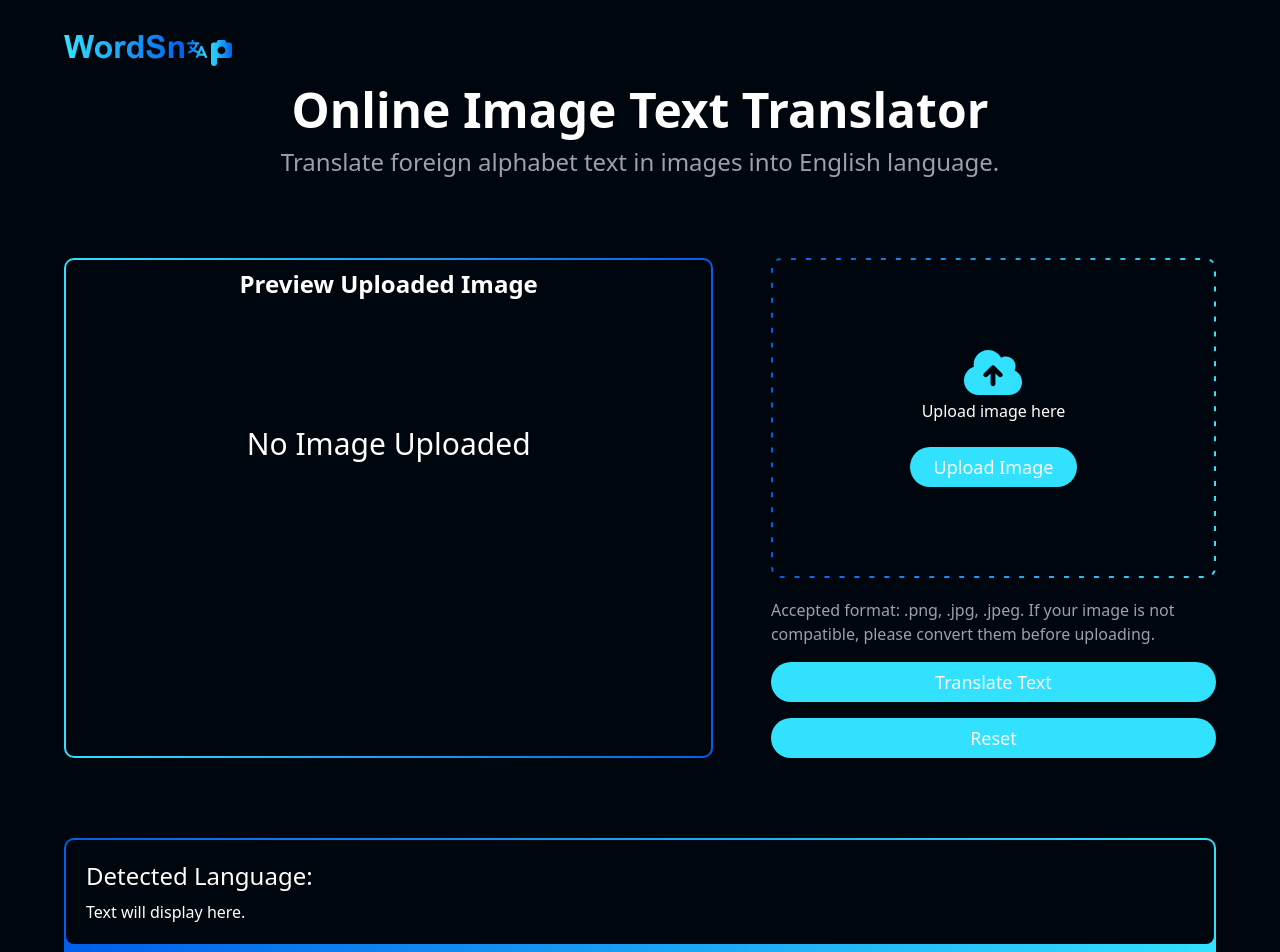
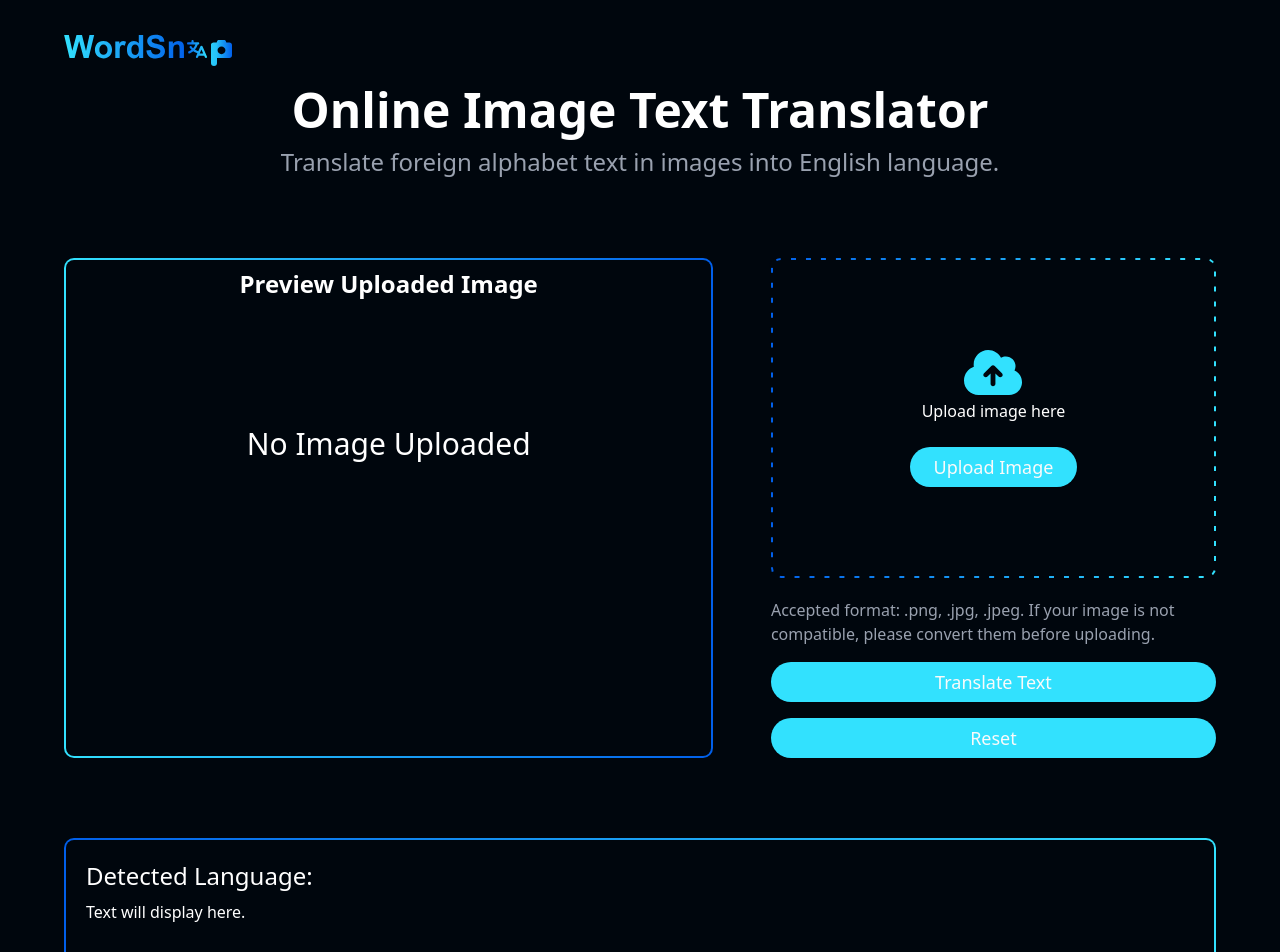
Before and after one commit to wenyngcar/image-text-scanner, a React (Vite) app in the folder frontend/: page / in a window 1280 px wide. Shown: the top 952 px of the page. Built offline with nearby package versions, Linux system fonts and the light colour scheme.

Commit message:
fix: translated text minimum height

```diff
--- a/frontend/src/components/TranslatedText.tsx
+++ b/frontend/src/components/TranslatedText.tsx
@@ -3,7 +3,7 @@ import type { detectedText } from "@/types/detectedText";
 function TranslatedText({ language, text }: detectedText) {
   return (
     <div className="bg-primary-gradient-reverse rounded-lg min-h-52 p-0.5">
-      <div className="bg-primary-bg rounded-md h-full w-full p-5 space-y-2">
+      <div className="bg-primary-bg rounded-md min-h-52 h-full w-full p-5 space-y-2">
         <div className="text-2xl">
           {language ? `Detected Language: ${language}` : "Detected Language:"}
         </div>
--- a/frontend/src/components/UploadImage.tsx
+++ b/frontend/src/components/UploadImage.tsx
@@ -47,7 +47,7 @@ function UploadImage() {
 
     try {
       const res = await api.post("/upload-image", formData);
-      console.log(res.data);
+      // console.log(res.data);
       setDetectedText(res.data);
     } catch (error) {
       console.error(`Error handling data: ${error}`);
```
